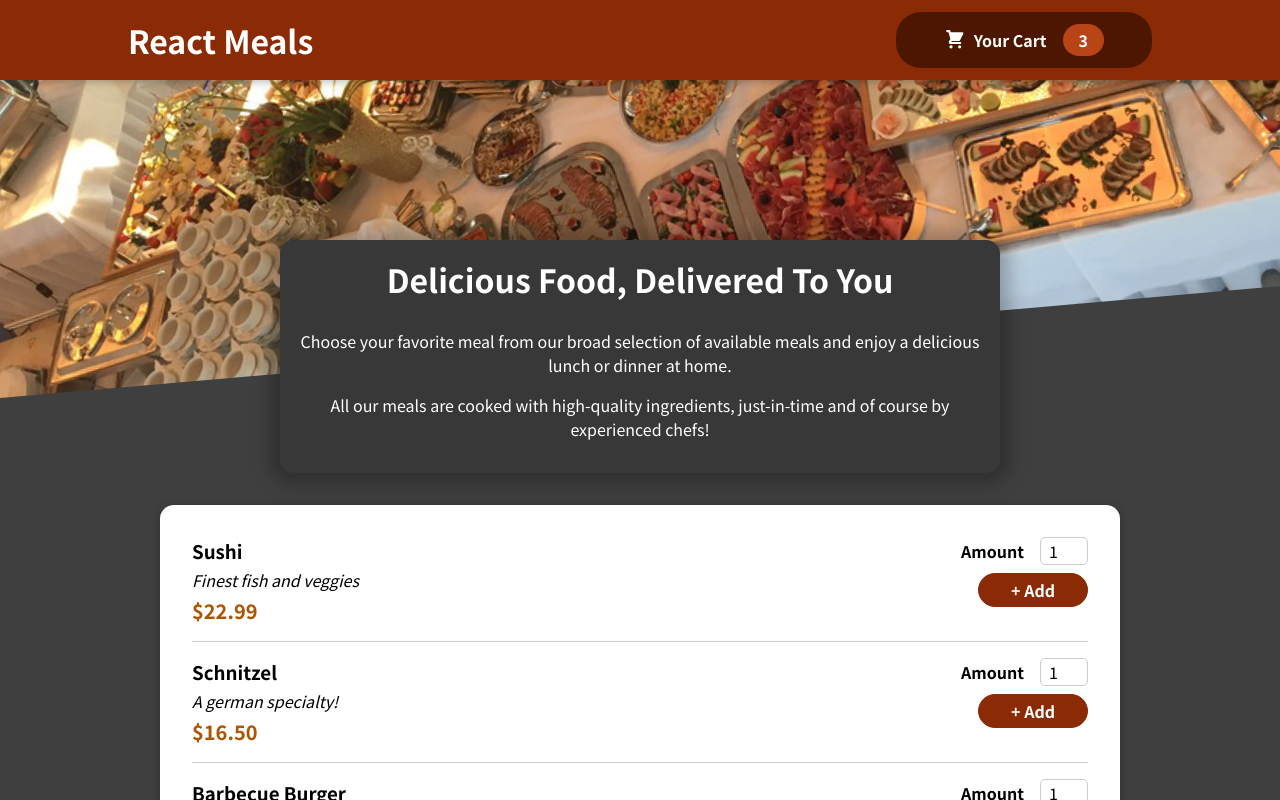
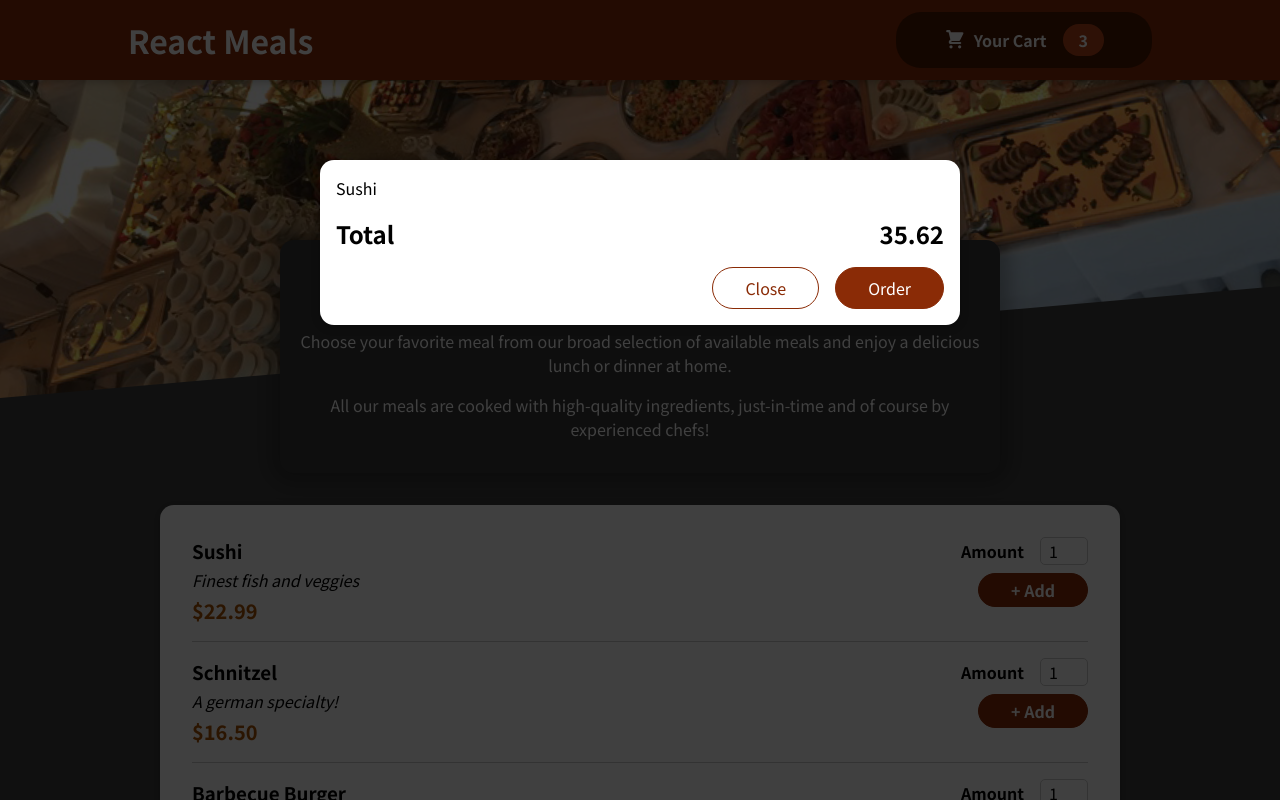
Before and after one commit to rizkihutama/react-complete-guide-3-food-order, a React (Vite) app: page / in a window 1280 px wide. Shown: the top 800 px of the page. Built offline with nearby package versions, Linux system fonts and the light colour scheme; the HTML template or start-up script is replaced by a standard one.

Commit message:
adding Modal via React Portal

```diff
--- a/index.html
+++ b/index.html
@@ -1,13 +1,18 @@
 <!DOCTYPE html>
 <html lang="en">
+
   <head>
     <meta charset="UTF-8" />
     <link rel="icon" type="image/svg+xml" href="/vite.svg" />
     <meta name="viewport" content="width=device-width, initial-scale=1.0" />
-    <title>Vite + React</title>
+    <title>React Food Order</title>
   </head>
+
   <body>
+    <noscript>You need to enable JavaScript to run this app.</noscript>
+    <div id="overlays"></div>
     <div id="root"></div>
     <script type="module" src="/src/main.jsx"></script>
   </body>
+
 </html>
--- a/src/App.jsx
+++ b/src/App.jsx
@@ -1,9 +1,11 @@
+import Cart from './components/Cart/Cart.jsx';
 import Header from './components/Layouts/Header.jsx';
 import Meals from './components/Meals/Meals.jsx';
 
 const App = () => {
   return (
     <>
+      <Cart />
       <Header />
       <main>
         <Meals />
--- a/src/components/Cart/Cart.jsx
+++ b/src/components/Cart/Cart.jsx
@@ -1,3 +1,4 @@
+import Modal from '../UI/Modal';
 import classes from './Cart.module.css';
 
 const Cart = props => {
@@ -10,7 +11,7 @@
   );
 
   return (
-    <div>
+    <Modal>
       {cartItems}
       <div className={classes.total}>
         <span>Total</span>
@@ -20,7 +21,7 @@
         <button className={classes['button--alt']}>Close</button>
         <button className={classes.button}>Order</button>
       </div>
-    </div>
+    </Modal>
   );
 };
 
--- /dev/null
+++ b/src/components/UI/Modal.jsx
@@ -0,0 +1,27 @@
+import { createPortal } from 'react-dom';
+import classes from './Modal.module.css';
+
+const Backdrop = props => {
+  return <div className={classes.backdrop} />;
+};
+
+const ModalOverlay = props => {
+  return (
+    <div className={classes.modal}>
+      <div className={classes.content}>{props.children}</div>
+    </div>
+  );
+};
+
+const overlayElement = document.getElementById('overlays');
+
+const Modal = props => {
+  return (
+    <>
+      {createPortal(<Backdrop />, overlayElement)}
+      {createPortal(<ModalOverlay>{props.children}</ModalOverlay>, overlayElement)}
+    </>
+  );
+};
+
+export default Modal;
--- /dev/null
+++ b/src/components/UI/Modal.module.css
@@ -0,0 +1,40 @@
+.backdrop {
+  position: fixed;
+  top: 0;
+  left: 0;
+  width: 100%;
+  height: 100vh;
+  z-index: 20;
+  background-color: rgba(0, 0, 0, 0.75);
+}
+
+.modal {
+  position: fixed;
+  top: 20vh;
+  left: 5%;
+  width: 90%;
+  background-color: white;
+  padding: 1rem;
+  border-radius: 14px;
+  box-shadow: 0 2px 8px rgba(0, 0, 0, 0.25);
+  z-index: 30;
+  animation: slide-down 300ms ease-out forwards;
+}
+
+@media (min-width: 768px) {
+  .modal {
+    width: 40rem;
+    left: calc(50% - 20rem);
+  }
+}
+
+@keyframes slide-down {
+  from {
+    opacity: 0;
+    transform: translateY(-3rem);
+  }
+  to {
+    opacity: 1;
+    transform: translateY(0);
+  }
+}
```
